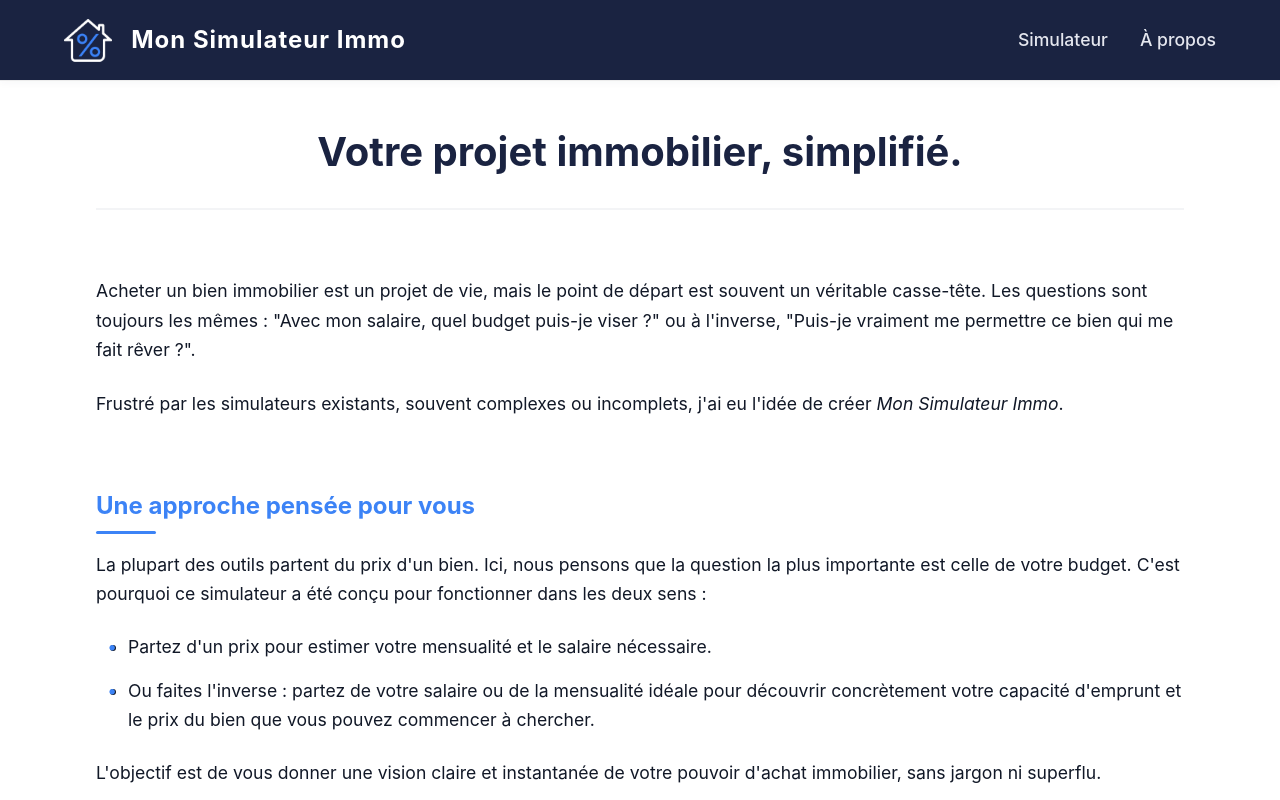
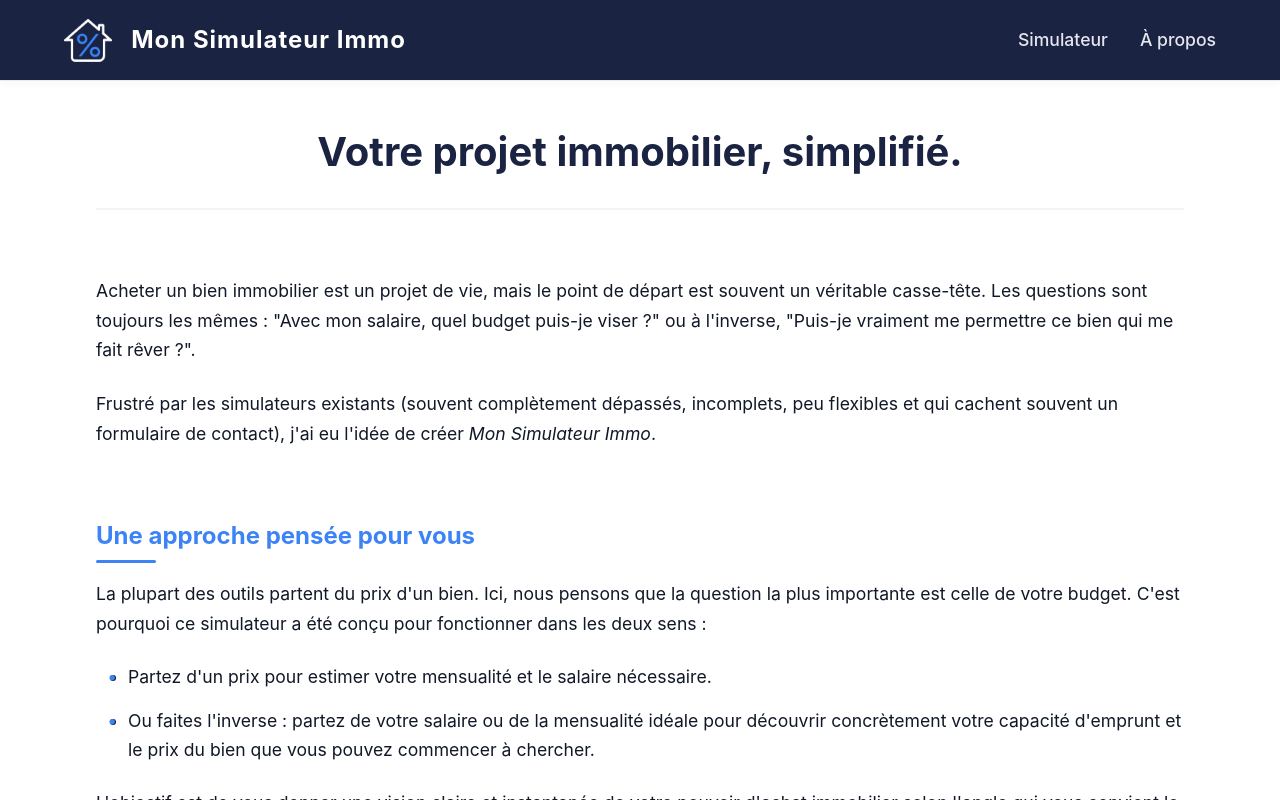
Before and after one commit to gregballot/MonBudgetImmo, a React (Vite) app in the folder app/: page /a-propos in a window 1280 px wide. Built offline with nearby package versions, Linux system fonts and the light colour scheme.

Commit message:
about text fix

```diff
--- a/app/src/views/About/About.tsx
+++ b/app/src/views/About/About.tsx
@@ -24,7 +24,8 @@ const APropos: React.FC = () => (
             "Puis-je vraiment me permettre ce bien qui me fait rêver ?".
           </p>
           <p className="about-text">
-            Frustré par les simulateurs existants, souvent complexes ou incomplets, j'ai eu l'idée de créer <em>Mon Simulateur Immo</em>.
+            Frustré par les simulateurs existants (souvent complètement dépassés, incomplets, peu flexibles et
+            qui cachent souvent un formulaire de contact), j'ai eu l'idée de créer <em>Mon Simulateur Immo</em>.
           </p>
         </section>
 
@@ -40,8 +41,8 @@ const APropos: React.FC = () => (
                 votre capacité d'emprunt et le prix du bien que vous pouvez commencer à chercher.</li>
           </ul>
           <p className="about-text">
-            L'objectif est de vous donner une vision claire et instantanée de votre pouvoir d'achat immobilier,
-            sans jargon ni superflu.
+            L'objectif est de vous donner une vision claire et instantanée de votre pouvoir d'achat immobilier
+            selon l'angle qui vous convient le mieux.
           </p>
         </section>
 
```
